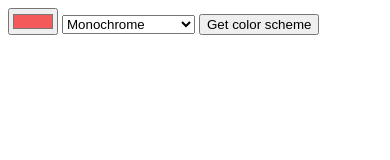
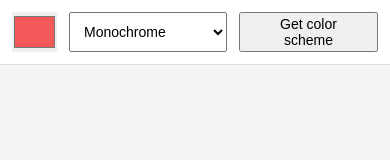
Before and after one commit to Sarremo2002/Color_Scheme_Generator, a plain HTML site: page index.html in a window 390 px wide. Drawn offline with Linux system fonts and the light colour scheme.

Commit message:
style: adjust CSS for improved layout and responsiveness of color scheme display

```diff
--- a/index.css
+++ b/index.css
@@ -1,6 +1,46 @@
+* {
+  box-sizing: border-box;
+}
+
+body {
+  margin: 0;
+  font-family: system-ui, -apple-system, BlinkMacSystemFont, sans-serif;
+  background: #f5f5f5;
+}
+
+#color-form {
+  display: flex;
+  gap: 12px;
+  padding: 12px;
+  background: white;
+  border-bottom: 1px solid #ddd;
+  align-items: center;
+}
+
+#seed-color {
+  width: 48px;
+  height: 40px;
+  border: none;
+  padding: 0;
+  cursor: pointer;
+}
+
+#scheme-mode {
+  height: 40px;
+  padding: 0 10px;
+  font-size: 14px;
+}
+
+button {
+  height: 40px;
+  padding: 0 16px;
+  font-size: 14px;
+  cursor: pointer;
+}
+
 #color-scheme {
   display: flex;
-  height: 60vh;
+  height: calc(100vh - 70px);
 }
 
 .color-column {
@@ -11,6 +51,12 @@
 
 .color-box {
   flex: 1;
+  cursor: pointer;
+  transition: transform 0.15s ease;
+}
+
+.color-box:hover {
+  transform: scale(1.02);
 }
 
 .hex-value {
@@ -18,5 +64,7 @@
   padding: 10px 0;
   text-align: center;
   font-family: monospace;
-  background: #fff;
+  font-size: 14px;
+  background: white;
+  border-top: 1px solid #ddd;
 }
```
